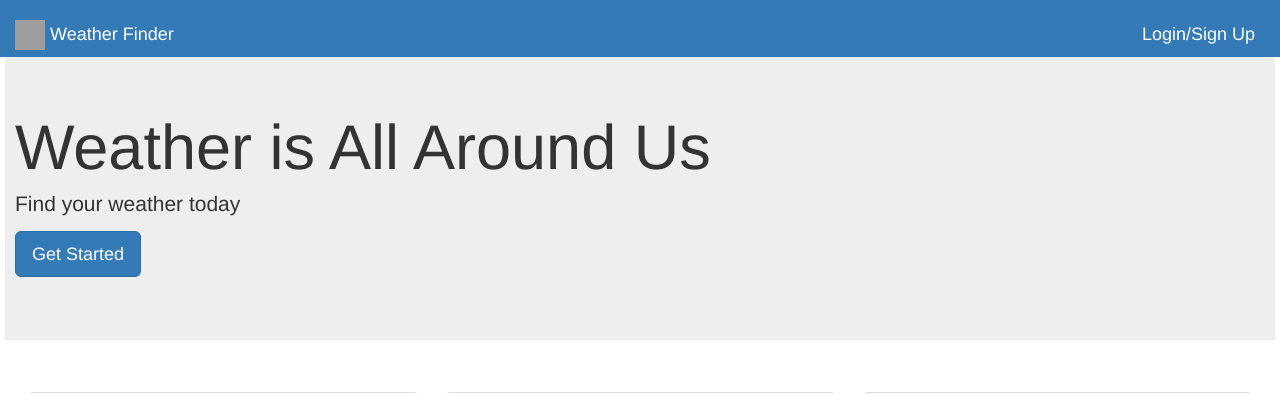
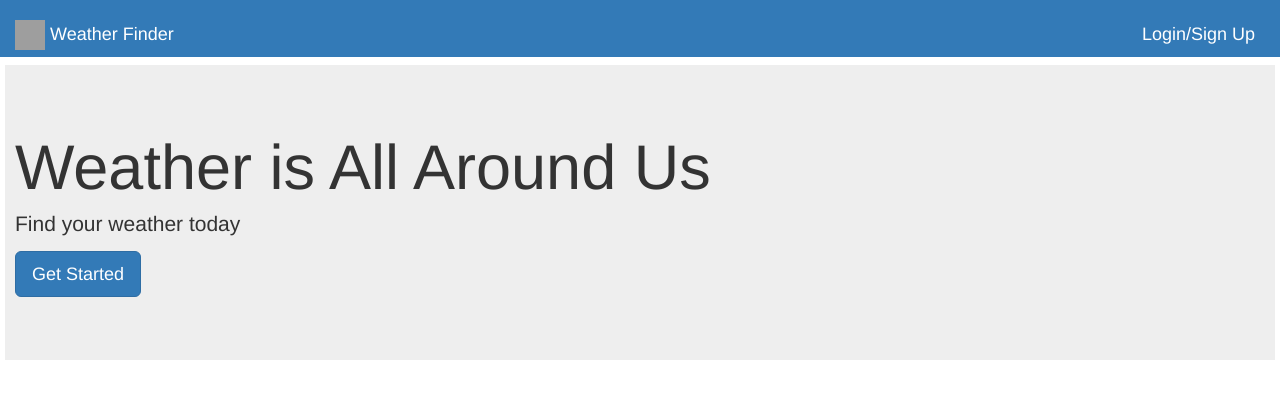
Before and after one commit to theradler/project1, a Flask app: page / in a window 1280 px wide. Shown: the top 394 px of the page. Run offline with Flask 2, Linux system fonts and the light colour scheme; some libraries are stand-ins or nearby versions; grey boxes are pictures that could not be loaded.

Commit message:
probable not the final style

```diff
--- a/weathersite/static/styles/style.css
+++ b/weathersite/static/styles/style.css
@@ -1,7 +1,7 @@
 @media screen and (min-width: 768px) {
   body {
     font: 100% Helvetica, sans-serif;
-    padding-top: 40px;
+    padding-top: 60px;
     margin-left: 5px;
     margin-right: 5px;
     overflow-x: hidden;
--- a/weathersite/views.py
+++ b/weathersite/views.py
@@ -33,6 +33,9 @@ def signin():
     form = LoginForm()
     error = None
     if form.validate_on_submit():
+        if (User.query.filter_by(UserName=form.username.data).count() == 0):
+            error = "This user does not exist"
+            return render_template('login.html', form=form,error=error)
         user = User.query.filter_by(UserName=form.username.data).first_or_404()
         if user.is_correct_password(form.password.data):
             login_user(user)
```
